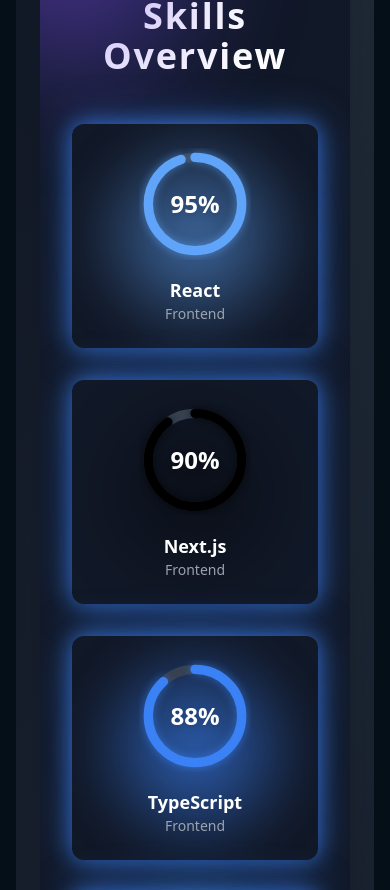
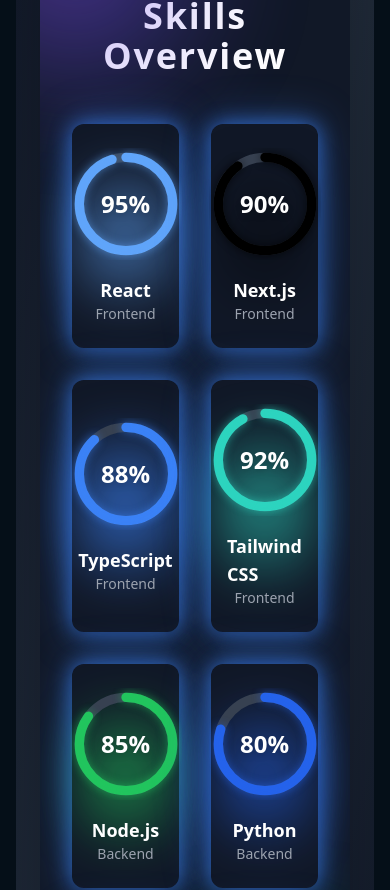
Before and after one commit to thounsova/portfolio-new, a React (Vite) app: page / in a window 390 px wide. Shown: the part 2236-3126 px from the top of the page. Built offline with nearby package versions, Linux system fonts and the light colour scheme.

Commit message:
add data

```diff
--- a/src/components/Skills.tsx
+++ b/src/components/Skills.tsx
@@ -201,7 +201,7 @@
           Interactive Skills Overview
         </h2>
 
-        <div className="grid grid-cols-1 sm:grid-cols-2 lg:grid-cols-4 gap-8">
+        <div className="grid grid-cols-2 sm:grid-cols-2 lg:grid-cols-4 gap-8">
           {skills.map((skill, index) => (
             <SkillCard key={index} {...skill} />
           ))}
```
